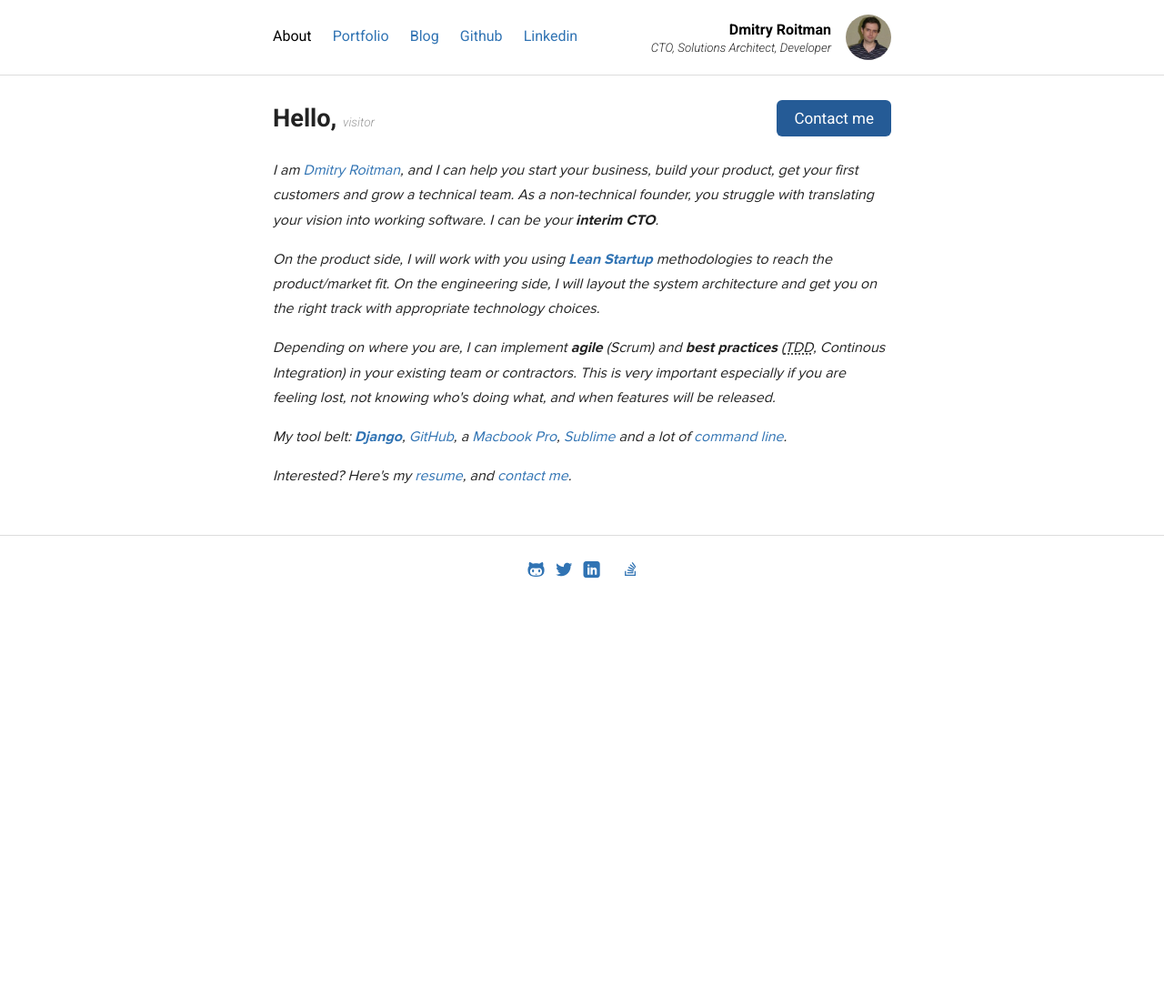
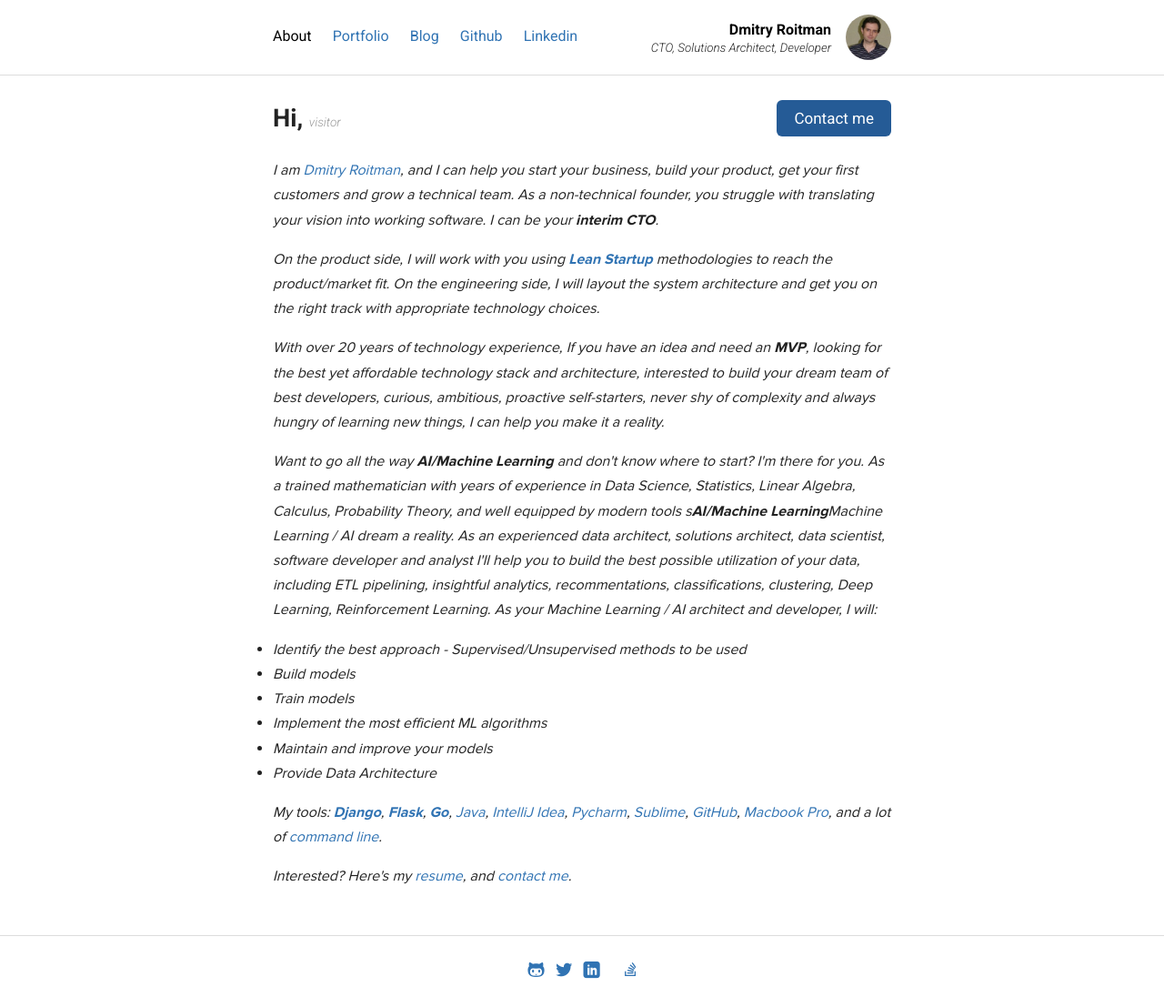
Before and after one commit to dmitryro/dmitryro.github.io, a Jekyll site: the page built from index.html, in a window 1280 px wide. Shown: the whole page at 91% size. Built offline with Jekyll 4.4.1, drawn with Linux system fonts in a browser that asks for light colours; nearby versions of some CDN libraries; before the commit the page ends 900 px from its top, so only the background shows below that.

Commit message:
add index

```diff
--- a/_layouts/default.html
+++ b/_layouts/default.html
@@ -7,7 +7,7 @@
   <title>
     {{ page.title }}
     {% if page.category == 'blog' and page.url != '/blog/index.html' %}
-    - Sébastien Saunier
+    - Dmitry Roitman
     {% endif %}
   </title>
   <link rel="stylesheet" href="/css/site.css">
--- a/index.html
+++ b/index.html
@@ -14,7 +14,7 @@
       <a href="/contact" class="btn btn-lg">Contact me</a>
     </div>
     <span class="hello">
-      Hello,
+      Hi,
       <small><em>visitor</small>
     </span>
   </h1>
@@ -32,16 +32,36 @@
   </p>
 
   <p>
-    Depending on where you are, I can implement <strong>agile</strong> (Scrum)
-    and <strong>best practices</strong> (<acronym title="Test-Driven Development">TDD</acronym>, Continous Integration) in your existing team or contractors. This is very important especially if you
-    are feeling lost, not knowing who's doing what, and when features will be released.
+     With over 20 years of technology experience, If you have an idea and need an <strong>MVP</strong>, looking for the best yet affordable technology stack and architecture, interested to build your dream team of best developers, curious, ambitious, proactive self-starters, never shy of complexity and always hungry of learning new things, I can help you make it a reality.
   </p>
 
   <p>
-    My tool belt: <a href="http://rubyonrails.org/"><strong>Django</strong></a>,
+     Want to go all the way <strong>AI/Machine Learning</strong> and don't know where to start? I'm there for you. As a trained
+     mathematician with years of experience in Data Science, Statistics, Linear Algebra, Calculus, Probability Theory,
+     and well equipped by modern tools s<strong>AI/Machine Learning</strong>Machine Learning / AI dream a reality. As an experienced
+     data architect, solutions architect, data scientist, software developer and analyst I'll help you to build the best possible
+     utilization of your data, including ETL pipelining, insightful analytics, recommentations, classifications, clustering, Deep Learning, Reinforcement Learning.
+     As your Machine Learning / AI architect and developer, I will:<br/>
+     <ul>
+       <li>Identify the best approach - Supervised/Unsupervised methods to be used</li>
+       <li>Build models</li>
+       <li>Train models</li>
+       <li>Implement the most efficient ML algorithms</li>
+       <li>Maintain and improve your models</li>
+       <li>Provide Data Architecture</li>
+     </ul>
+  </p>
+
+  <p>
+    My tools: <a href="http://djangoproject.com"><strong>Django</strong></a>,
+    <a href="https://flask.palletsprojects.com/"><strong>Flask</strong></a>,
+    <a href="https://golang.org/"><strong>Go</strong></a>,
+    <a href="https://docs.oracle.com/en/java/javase/15/">Java</a>,
+    <a href="https://www.jetbrains.com/idea/">IntelliJ Idea</a>,
+    <a href="https://www.jetbrains.com/pycharm/">Pycharm</a>,
+    <a href="http://www.sublimetext.com/">Sublime</a>,
     <a href="https://github.com/dmitryro">GitHub</a>,
-    a <a href="https://www.apple.com/macbook-pro/">Macbook Pro</a>,
-    <a href="http://www.sublimetext.com/">Sublime</a>
+    <a href="https://www.apple.com/macbook-pro/">Macbook Pro</a>,
     and a lot of <a href="https://github.com/dmitryro">command line</a>.
   </p>
 
```
